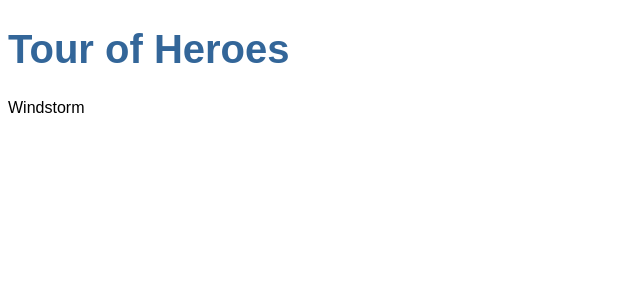
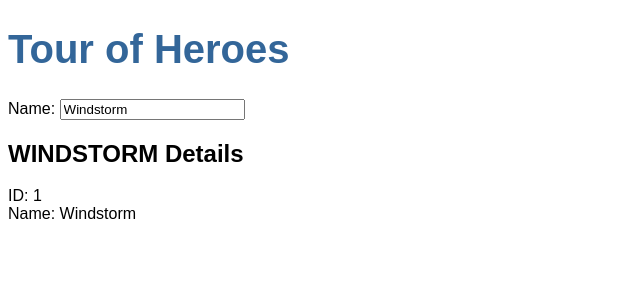
Before and after one commit to ehighbaugh/work-ToH, an Angular app: page / in a window 1280 px wide. Shown: the top 300 px of the page, without its empty margins (0-640 px from the left). Built offline with nearby package versions, Linux system fonts and the light colour scheme.

Commit message:
Adding mock heroes file; adding import statements and declarations to app.module

```diff
--- a/src/app/app.module.ts
+++ b/src/app/app.module.ts
@@ -1,5 +1,6 @@
 import { BrowserModule } from '@angular/platform-browser';
 import { NgModule } from '@angular/core';
+import { FormsModule } from '@angular/forms';
 
 import { AppComponent } from './app.component';
 import { HeroesComponent } from './heroes/heroes.component';
@@ -10,7 +11,8 @@
     HeroesComponent
   ],
   imports: [
-    BrowserModule
+    BrowserModule,
+    FormsModule
   ],
   providers: [],
   bootstrap: [AppComponent]
--- a/src/app/heroes/heroes.component.html
+++ b/src/app/heroes/heroes.component.html
@@ -1,3 +1,8 @@
-<p>
-  {{hero}}
-</p>
+<div>
+  <label>Name:
+    <input [(ngModel)]="hero.name" placeholder="name">
+  </label>
+</div>
+<h2> {{hero.name | uppercase}} Details</h2>
+<div><span>ID: </span> {{hero.id}} </div>
+<div><span>Name: </span> {{hero.name}} </div>
--- a/src/app/heroes/heroes.component.ts
+++ b/src/app/heroes/heroes.component.ts
@@ -1,17 +1,25 @@
 import { Component, OnInit } from '@angular/core';
+
+import { Hero } from '../../hero';
+import { HEROES } from '../mock-heroes';
 
 @Component({
   selector: 'app-heroes',
   templateUrl: './heroes.component.html',
   styleUrls: ['./heroes.component.css']
 })
+
 export class HeroesComponent implements OnInit {
+  hero: Hero = {
+    id: 1,
+    name: 'Windstorm'
+  };
+
+  heroes = HEROES;
 
   constructor() { }
 
   ngOnInit() {
   }
 
-  hero = 'Windstorm';
-
 }
--- /dev/null
+++ b/src/app/mock-heroes.ts
@@ -0,0 +1,14 @@
+import { Hero } from './../hero';
+
+export const HEROES: Hero[] = [
+  { id: 11, name: 'Mr. Nice' },
+  { id: 12, name: 'Narco' },
+  { id: 13, name: 'Bombasto' },
+  { id: 14, name: 'Celeritas' },
+  { id: 15, name: 'Magneta' },
+  { id: 16, name: 'RubberMan' },
+  { id: 17, name: 'Dynama' },
+  { id: 18, name: 'Dr IQ' },
+  { id: 19, name: 'Magma' },
+  { id: 20, name: 'Tornado' }
+];
--- /dev/null
+++ b/src/hero.ts
@@ -0,0 +1,4 @@
+export class Hero {
+    id: number;
+    name: string;
+}
```
